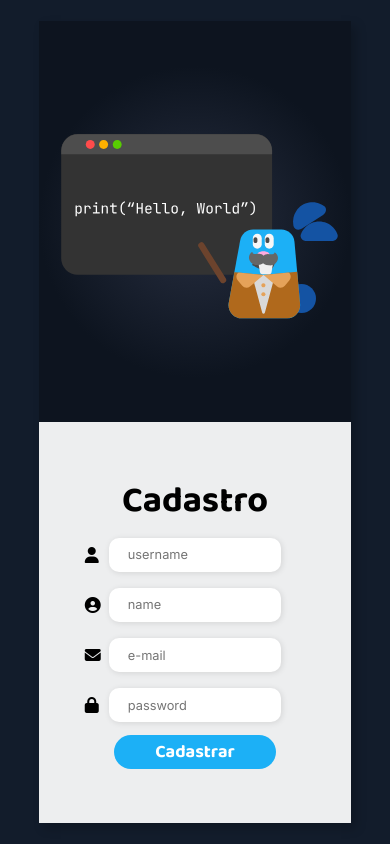
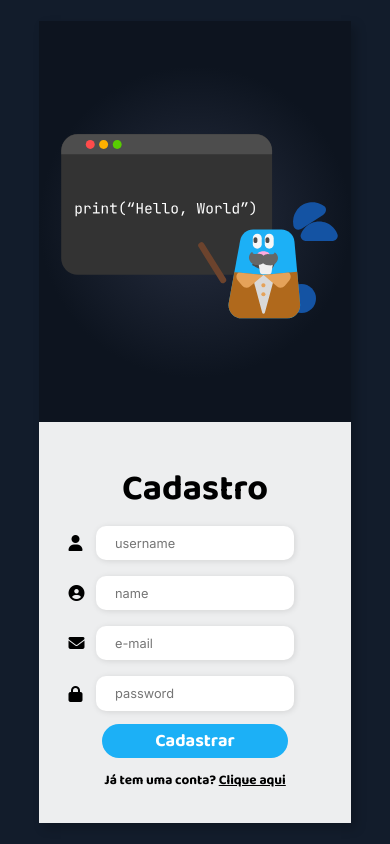
Before and after one commit to CordeiroMatheus/bunco, a PHP site: page /pages/signup.html in a window 390 px wide. Run offline with PHP 8.4, Linux system fonts and the light colour scheme.

Commit message:
Adicionando redirecionamento entre cadastro e login

```diff
--- a/assets/css/formstyle.css
+++ b/assets/css/formstyle.css
@@ -23,11 +23,27 @@ body {
     background: hsl(217, 41%, 12%);
 }
 h1 {
-    font-family: 'Baloo 2';
+    font-family: 'Baloo 2', serif, sans-serif;
 }
 .continue-button button {
-    font-family: 'Baloo 2';
+    font-family: 'Baloo 2', serif, sans-serif;
 }
+.redirect p, a, span{
+    font-family: 'Baloo 2', serif, sans-serif;
+}
+.redirect a{
+    text-decoration: none;
+    color: inherit;
+}
+.redirect{
+    margin-top: auto;
+    text-align: center;
+}
+.redirect span{
+    font-weight: 1000;
+    text-decoration: underline;
+}
+
 
 @media screen and (max-width: 767px) and (orientation: portrait){
     .container {
@@ -39,6 +55,7 @@ h1 {
     }
 
 h1{
+    margin-top: auto;
     text-align: center;
     font-weight: bolder;
     font-size: 36px;
@@ -74,7 +91,7 @@ h1{
 .form {
     width: 100%;
     background-color: #ffffffec;
-    padding: 3rem;
+    padding: 2rem;
     height: 50%;
 }
 
@@ -140,6 +156,10 @@ form{
     font-size: 18px;
     color: #fff;
 }
+
+.redirect{
+    font-size: 13.5px;
+}
 }
 
 @media screen and (max-width: 767px) and (orientation: landscape){
--- /dev/null
+++ b/assets/css/perfil.css
@@ -0,0 +1,6 @@
+*{
+    padding: 0;
+    margin: 0;
+    box-sizing: border-box;
+    font-family: 'Inter', serif, sans-serif;
+}
--- a/pages/signin.html
+++ b/pages/signin.html
@@ -37,6 +37,9 @@
                     </div>
                 </div>
             </form>
+            <div class="redirect">
+                <p>Ainda não tem uma conta? <a href="signup.html"><span class="redirect-text">Cadastre-se</span></a></p>
+            </div>
         </div>
     </div>
 </body>
--- a/pages/signup.html
+++ b/pages/signup.html
@@ -47,6 +47,9 @@
                     </div>
                 </div>
             </form>
+            <div class="redirect">
+                <p>Já tem uma conta? <a href="signin.html"><span class="redirect-text">Clique aqui</span></a></p>
+            </div>
         </div>
     </div>
     <script src="../assets/js/cadastroSignup.js"></script>
```
Also changed, not shown: other parts of assets/css/formstyle.css (+21 -16 lines), pages/perfil.html (added, +15 -0 lines), index.html (line endings or trailing spaces).
